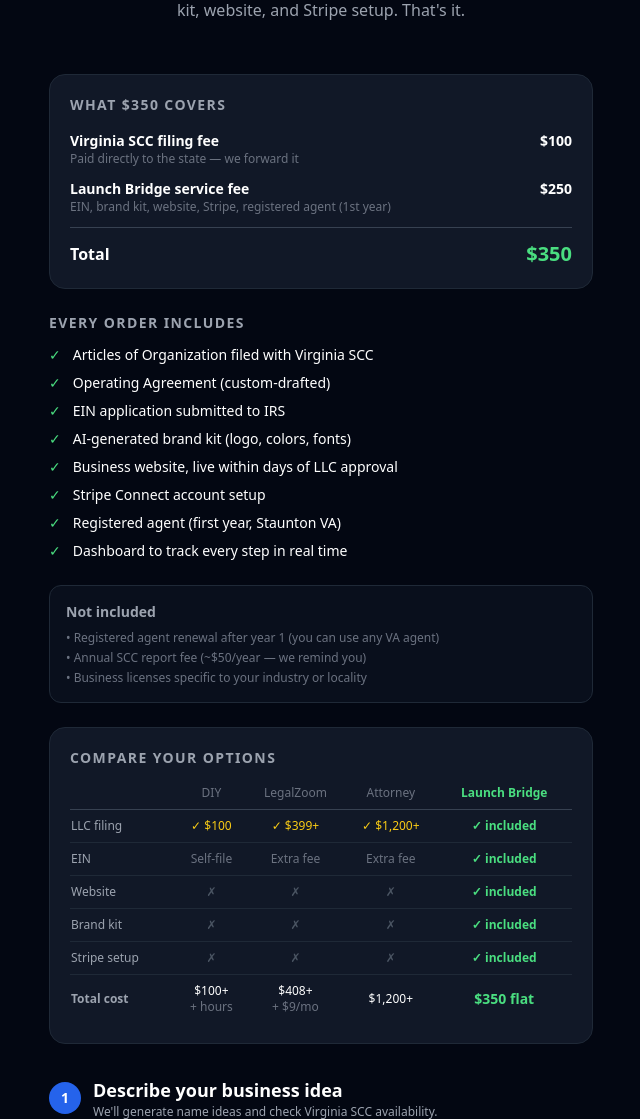
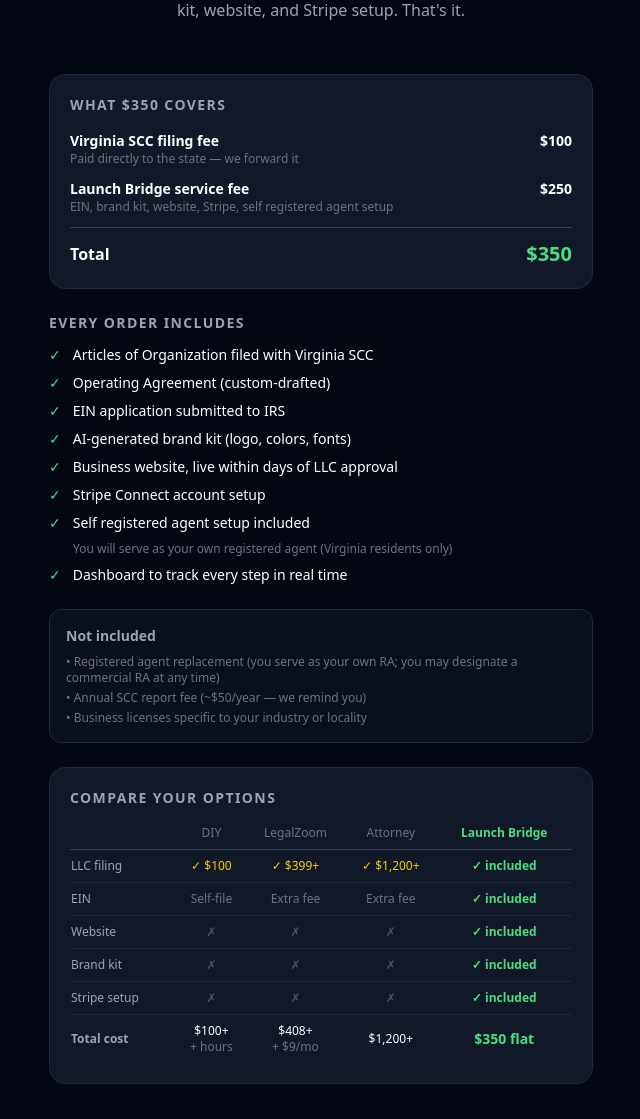
Before and after one commit to leofall458/ai-business-launcher, a FastAPI app: page /virginia-llc/pricing in a window 1280 px wide. Shown: the part 196-1315 px from the top of the page, without its empty margins (319-959 px from the left). Run offline with FastAPI, Linux system fonts and the light colour scheme; some libraries are stand-ins or nearby versions.

Commit message:
Hide registered agent selection from customer UI, default to self-RA
PART 1: dashboard_order.html — RA radio button section wrapped in HTML
comment (<!-- RA SELECTION - HIDDEN FOR NOW -->) with a hidden input
submitting registered_agent_choice=self silently.

PART 2: scc_llc_filer.py — default changed from "launchbridge" to "self";
PATH A (Leo Fall search-and-select) kept fully intact with comment noting
it's available but hidden pending a commercial RA partner agreement.

PART 3: virginia_llc_pricing.html — "Registered agent (first year,
Staunton VA)" updated to "Self registered agent setup included" with a
sub-note "You will serve as your own registered agent (Virginia residents
only)"; service fee description and "Not included" section updated
to match.

PART 4: main.py — all three registered_agent_choice defaults changed from
"launchbridge" to "self"; admin.html display unchanged so old "launchbridge"
orders still show "Leo Fall" correctly.

PART 5: main.py — REGISTERED AGENT PARTNER - FUTURE FEATURE comment block
added above the scc_llc_filer import.

Co-Authored-By: Claude Sonnet 4.6 <noreply@anthropic.com>

```diff
--- a/app/main.py
+++ b/app/main.py
@@ -20,6 +20,12 @@ from app.agents.brand_agent import generate_brand_kit
 from app.agents.marketing_agent import generate_marketing_plan
 from app.agents.pdf_agent import generate_llc_pdf
 from app.scc_llc_filer import file_llc_on_scc
+
+# REGISTERED AGENT PARTNER - FUTURE FEATURE
+# Code for RA partner (Leo Fall) is implemented in scc_llc_filer.py PATH A
+# Hidden from UI until a commercial RA partner agreement is in place.
+# To re-enable: uncomment the RA selection section in dashboard_order.html
+# and restore the "launchbridge" default in form.setdefault below.
 from app.ein_filer import file_ein_with_irs
 from app.utils.irs_hours import is_irs_open, next_irs_open, format_eta
 from app.secrets import preload as preload_secrets
@@ -940,7 +946,7 @@ def run_scc_filing(order_id: str):
             "zipcode": order["zipcode"],
             "industry_code": order.get("industry_code", "0"),
             "duration": order.get("duration", "Perpetual"),
-            "registered_agent_choice": order.get("registered_agent_choice", "launchbridge"),
+            "registered_agent_choice": order.get("registered_agent_choice", "self"),
         }
         llc_filed = file_llc_on_scc(llc_customer_data, interactive=False)
         if not llc_filed:
@@ -1385,7 +1391,7 @@ async def launch(request: Request):
                     photo_errors[f"photo_{i}"] = f"Could not process photo {i} - try a different file."
 
     form = {k: v for k, v in form_raw.items() if not (k.startswith("photo_") and hasattr(v, "filename"))}
-    form.setdefault("registered_agent_choice", "launchbridge")
+    form.setdefault("registered_agent_choice", "self")  # RA selection hidden from UI — default is self
 
     errors = validate_pre_payment_form(form)
     errors.update(photo_errors)
--- a/app/scc_llc_filer.py
+++ b/app/scc_llc_filer.py
@@ -198,7 +198,7 @@ def file_llc_on_scc(customer_data: dict, interactive=True):
     city = customer_data["city"]
     zipcode = customer_data["zipcode"]
     industry_code = customer_data.get("industry_code", "0")
-    registered_agent_choice = customer_data.get("registered_agent_choice", "launchbridge")
+    registered_agent_choice = customer_data.get("registered_agent_choice", "self")
 
     if not business_name.upper().endswith(" LLC"):
         business_name = business_name + " LLC"
@@ -381,7 +381,8 @@ def file_llc_on_scc(customer_data: dict, interactive=True):
                     print("Press ENTER once resolved in the browser to continue...")
                     input()
         else:
-            # PATH A (default): Launch Bridge (Leo Fall) serves as RA. He's
+            # PATH A (Leo Fall as RA) available but hidden from UI pending RA partner setup.
+            # The search-and-select flow below is fully implemented and tested.
             # already a registered SCC agent, so this is a search-and-select
             # against the existing agent search rather than the Create
             # Individual RA flow - selecting from search results sets the
--- a/app/templates/virginia_llc_pricing.html
+++ b/app/templates/virginia_llc_pricing.html
@@ -51,7 +51,7 @@
             <div class="flex justify-between items-start text-sm">
                 <div>
                     <p class="text-white font-semibold">Launch Bridge service fee</p>
-                    <p class="text-gray-500 text-xs">EIN, brand kit, website, Stripe, registered agent (1st year)</p>
+                    <p class="text-gray-500 text-xs">EIN, brand kit, website, Stripe, self registered agent setup</p>
                 </div>
                 <span class="text-white font-bold shrink-0 ml-4">$250</span>
             </div>
@@ -72,7 +72,8 @@
             <div class="flex items-center gap-3 text-sm"><span class="text-green-400">✓</span><span>AI-generated brand kit (logo, colors, fonts)</span></div>
             <div class="flex items-center gap-3 text-sm"><span class="text-green-400">✓</span><span>Business website, live within days of LLC approval</span></div>
             <div class="flex items-center gap-3 text-sm"><span class="text-green-400">✓</span><span>Stripe Connect account setup</span></div>
-            <div class="flex items-center gap-3 text-sm"><span class="text-green-400">✓</span><span>Registered agent (first year, Staunton VA)</span></div>
+            <div class="flex items-center gap-3 text-sm"><span class="text-green-400">✓</span><span>Self registered agent setup included</span></div>
+            <div class="flex items-center gap-3 text-sm text-gray-500 text-xs ml-6"><span>You will serve as your own registered agent (Virginia residents only)</span></div>
             <div class="flex items-center gap-3 text-sm"><span class="text-green-400">✓</span><span>Dashboard to track every step in real time</span></div>
         </div>
     </div>
@@ -81,7 +82,7 @@
     <div class="bg-gray-900/50 border border-gray-800 rounded-xl p-4 mb-6">
         <h2 class="text-sm font-semibold text-gray-400 mb-2">Not included</h2>
         <div class="space-y-1 text-xs text-gray-500">
-            <p>• Registered agent renewal after year 1 (you can use any VA agent)</p>
+            <p>• Registered agent replacement (you serve as your own RA; you may designate a commercial RA at any time)</p>
             <p>• Annual SCC report fee (~$50/year — we remind you)</p>
             <p>• Business licenses specific to your industry or locality</p>
         </div>
```
Also changed, not shown: app/templates/dashboard_order.html (+7 -1 lines).
